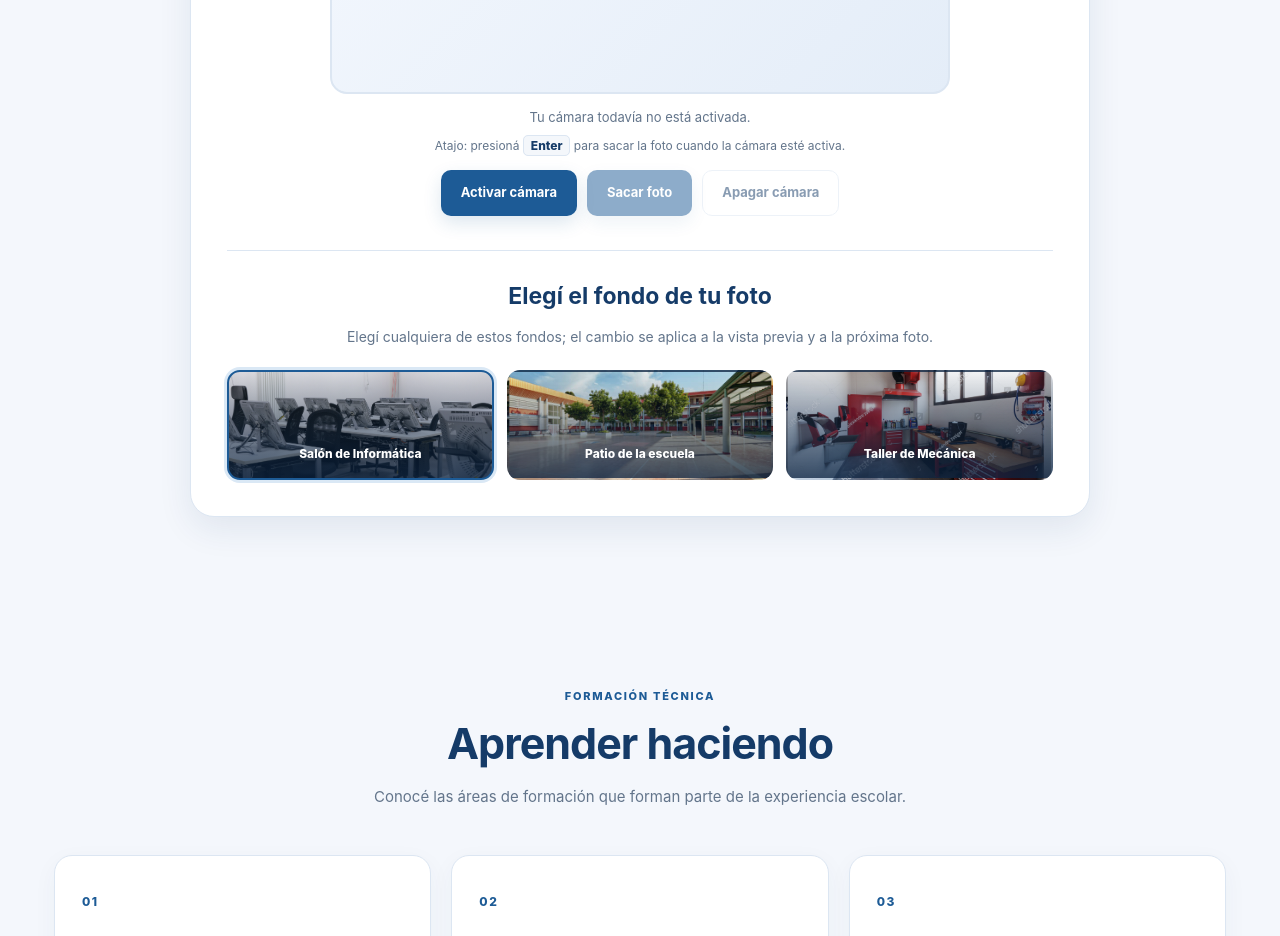
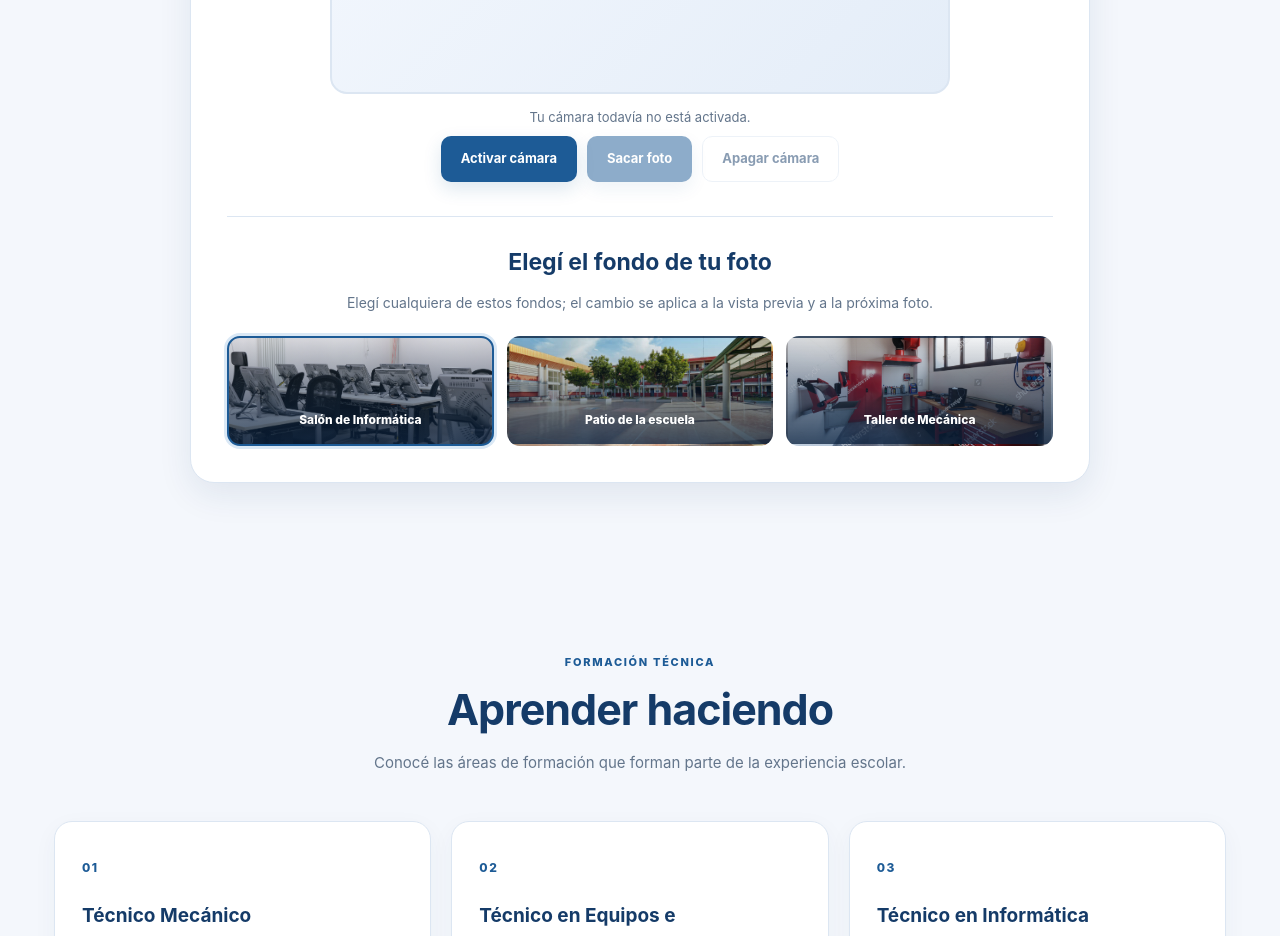
Before and after one commit to eetp-468/escuela-interactiva, a website: page index.html in a window 1280 px wide. Shown: the part 5780-6716 px from the top of the page. Drawn offline with Linux system fonts and the light colour scheme.

Commit message:
Update index.html

```diff
--- a/index.html
+++ b/index.html
@@ -242,7 +242,7 @@
             <img id="booth-photo" alt="Vista previa de tu fotografía" hidden>
           </div>
           <p class="booth-status" id="booth-status" role="status" aria-live="polite">Tu cámara todavía no está activada.</p>
-          <p class="booth-keyboard-hint">Atajo: presioná <kbd>Enter</kbd> para sacar la foto cuando la cámara esté activa.</p>
+
           <div class="booth-actions">
             <button class="button button-primary" id="booth-start" type="button">Activar cámara</button>
             <button class="button button-primary" id="booth-capture" type="button" disabled>Sacar foto</button>
```
